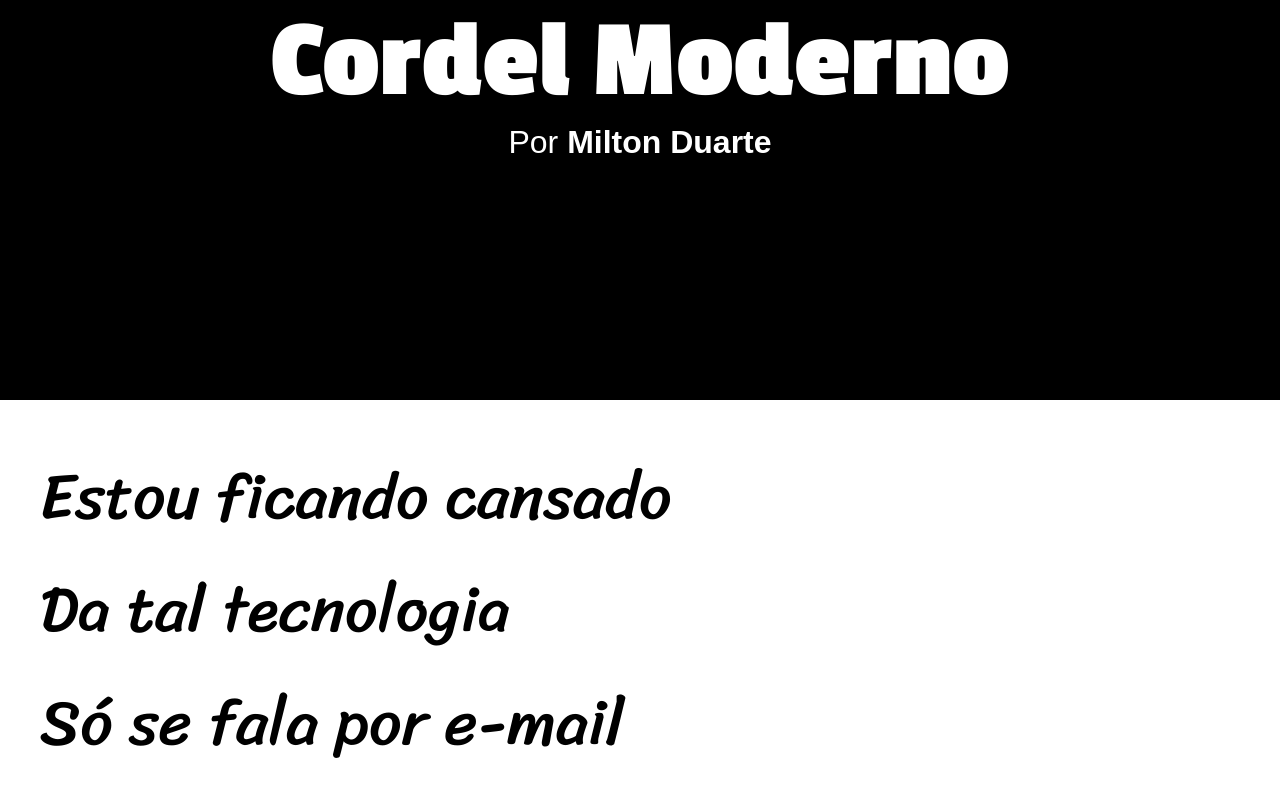
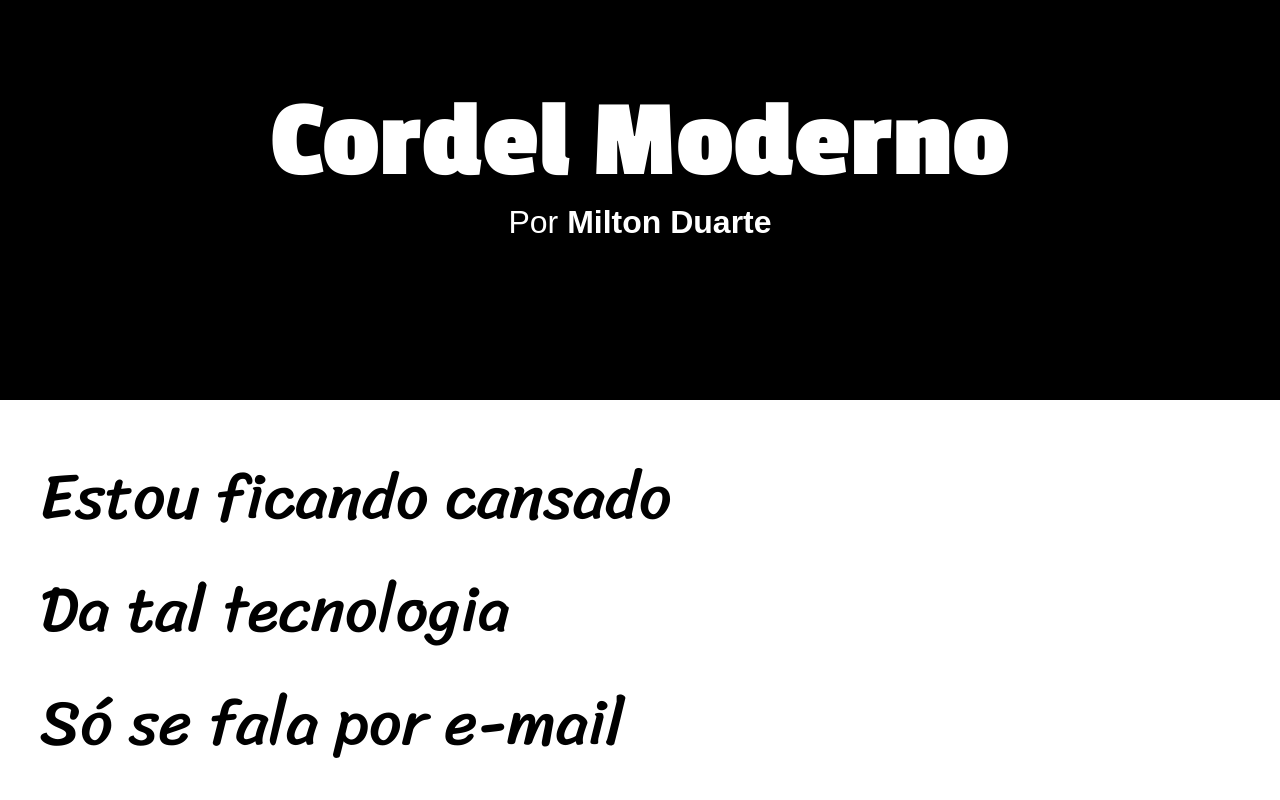
Before and after one commit to vitor-pesce/Html-css, a plain HTML site: page desafios/desafio12/index.html in a window 1280 px wide. Shown: the top 800 px of the page. Drawn offline with Linux system fonts and the light colour scheme.

Commit message:
update desafio12

```diff
--- a/desafios/desafio12/style.css
+++ b/desafios/desafio12/style.css
@@ -18,7 +18,8 @@ body{
 
 header{
     background-color: black;
-    height: 50vh;
+    height: 40vh;
+    padding-top: 10vh;
 }
 
 header>h1{
```
